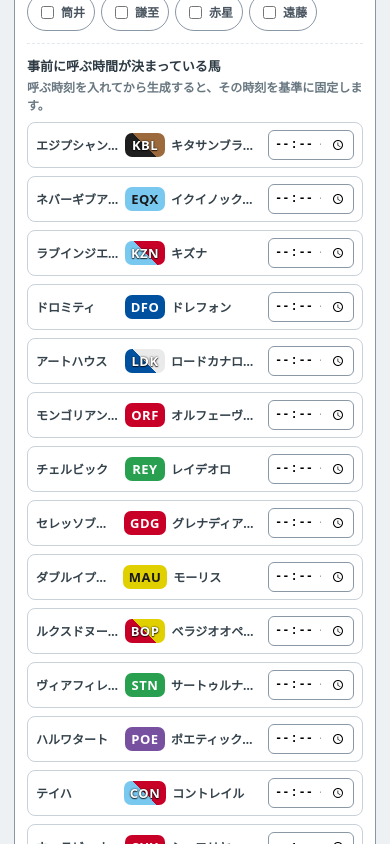
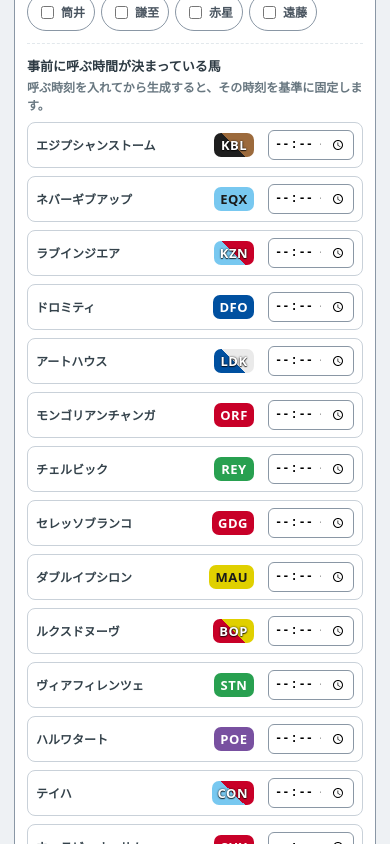
Before and after one commit to kitsunefox-code/umatsumi-yard, a Next.js app: page /schedule in a window 390 px wide. Shown: the part 2000-2844 px from the top of the page. Built offline with nearby package versions, Linux system fonts and the light colour scheme.

Commit message:
種付順番: 事前固定呼出から父馬名を非表示

```diff
--- a/app/globals.css
+++ b/app/globals.css
@@ -3086,7 +3086,7 @@
 }
 .prefixed-call-row {
   display: grid;
-  grid-template-columns: minmax(82px, 1fr) auto minmax(86px, 1fr) auto 94px;
+  grid-template-columns: minmax(110px, 1fr) auto auto 94px;
   align-items: center;
   gap: 6px;
   min-height: 40px;
@@ -3102,8 +3102,7 @@
   background: #f5f0fd;
   border-color: #cbb9ee;
 }
-.prefixed-call-mare,
-.prefixed-call-sire {
+.prefixed-call-mare {
   min-width: 0;
   overflow: hidden;
   text-overflow: ellipsis;
@@ -3142,7 +3141,7 @@
     grid-template-columns: 1fr;
   }
   .prefixed-call-row {
-    grid-template-columns: minmax(76px, 1fr) auto minmax(78px, 1fr) 94px;
+    grid-template-columns: minmax(96px, 1fr) auto 94px;
   }
   .prefixed-call-groom {
     display: none;
--- a/app/schedule/page.tsx
+++ b/app/schedule/page.tsx
@@ -658,9 +658,6 @@
                       {m.mareName || "（牝馬未定）"}
                     </span>
                     <Badge code={m.sireCode} />
-                    <span className="prefixed-call-sire">
-                      {stallionName(m.sireCode)}
-                    </span>
                     {groomOf(m.sireCode) && (
                       <span className="prefixed-call-groom">
                         {groomOf(m.sireCode)}
```
